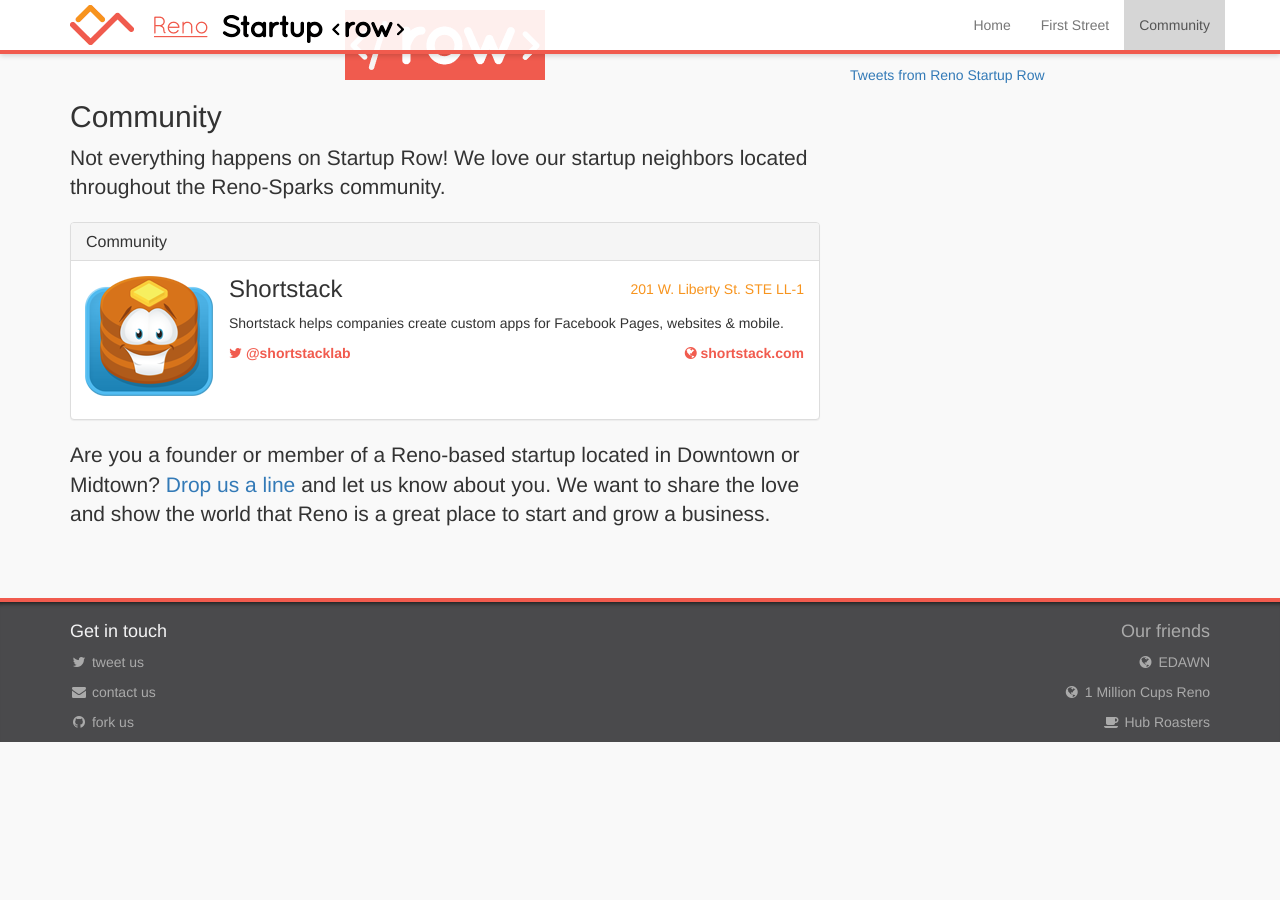
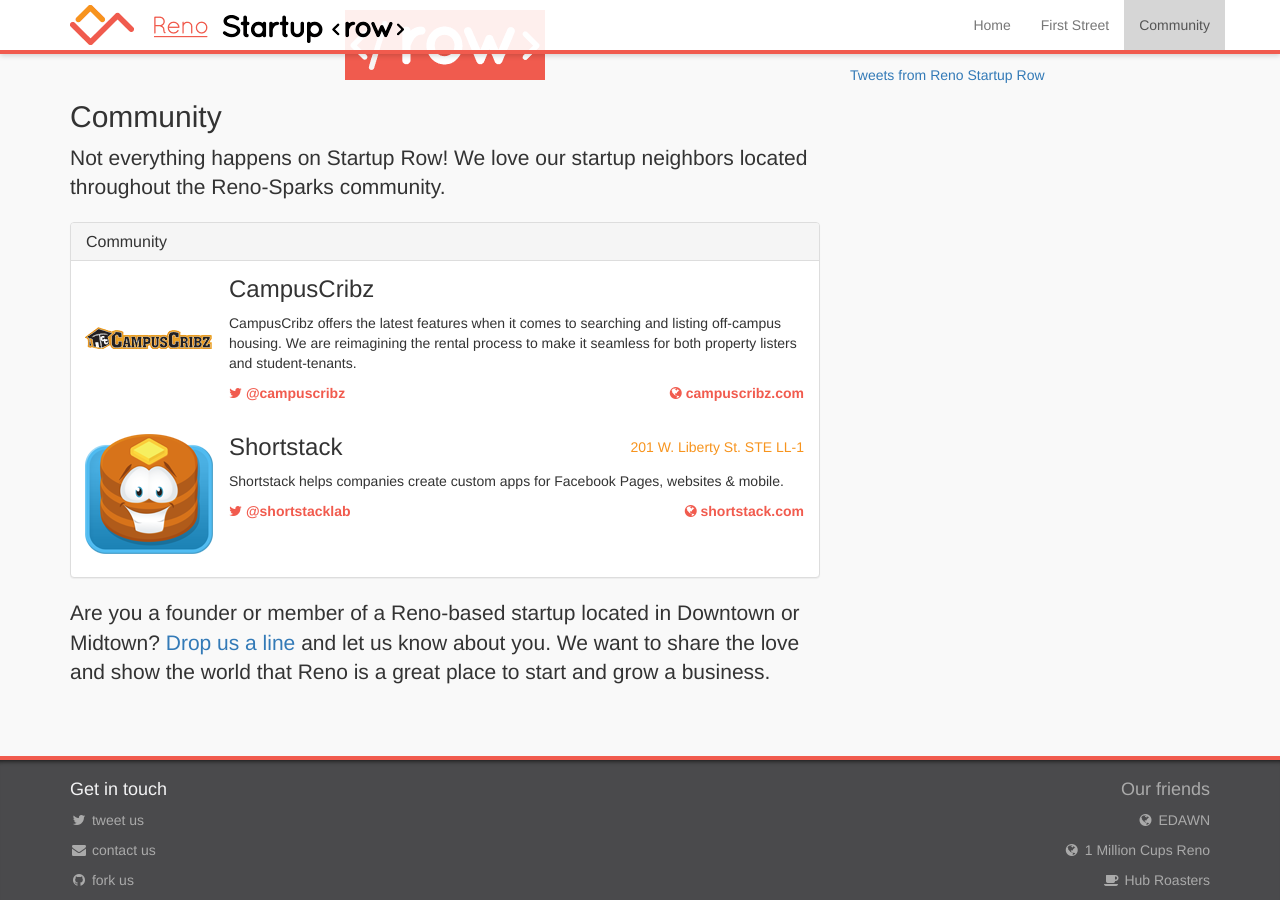
Before and after one commit to startuprow/startuprow.github.io, a Jekyll site: the page built from index.html, in a window 1280 px wide and 900 px high, scrolled down 3265 px. Built offline with Jekyll 4.4.1, drawn with Linux system fonts in a browser that asks for light colours; nearby versions of some CDN libraries; Markdown is read by kramdown in place of the engine named in the settings; comment, search, counter and statistics services are not loaded; before the commit the page ends 4007 px from its top, so only the background shows below that.

Commit message:
Added CampusCribz to Community section.

```diff
--- a/index.html
+++ b/index.html
@@ -211,6 +211,17 @@
   </div>
   <div class="panel-body company-profile">
     <div class="company-logo">
+      <img src="/img/logo/campuscribz.png">
+    </div>
+    <span class="contact address pull-right"></span>
+    <h3>CampusCribz</h3>
+    <p>CampusCribz offers the latest features when it comes to searching and listing off-campus housing. We are reimagining the rental process to make it seamless for both property listers and student-tenants.</p>
+    <span class="contact twitter"><a href="https://twitter.com/campuscribz"><i class="fa fa-twitter"></i> @campuscribz</a></span>
+    <span class="contact website pull-right"><a href="http://campuscribz.com"><i class="fa fa-globe"></i> campuscribz.com</a></span>
+  </div>
+
+  <div class="panel-body company-profile">
+    <div class="company-logo">
       <img src="/img/logo/shortstack.png">
     </div>
     <span class="contact address pull-right">201 W. Liberty St. STE LL-1</span>
```
Also changed, not shown: img/logo/campuscribz.png (added).
